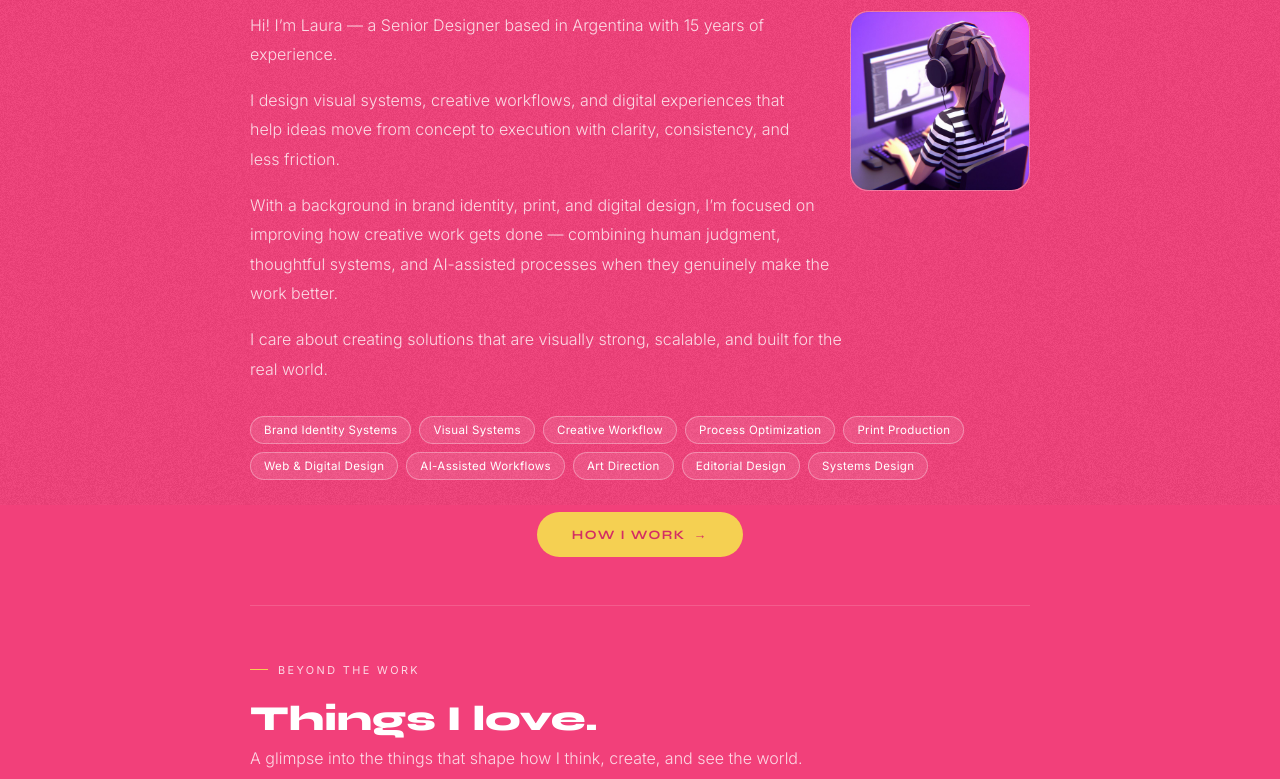
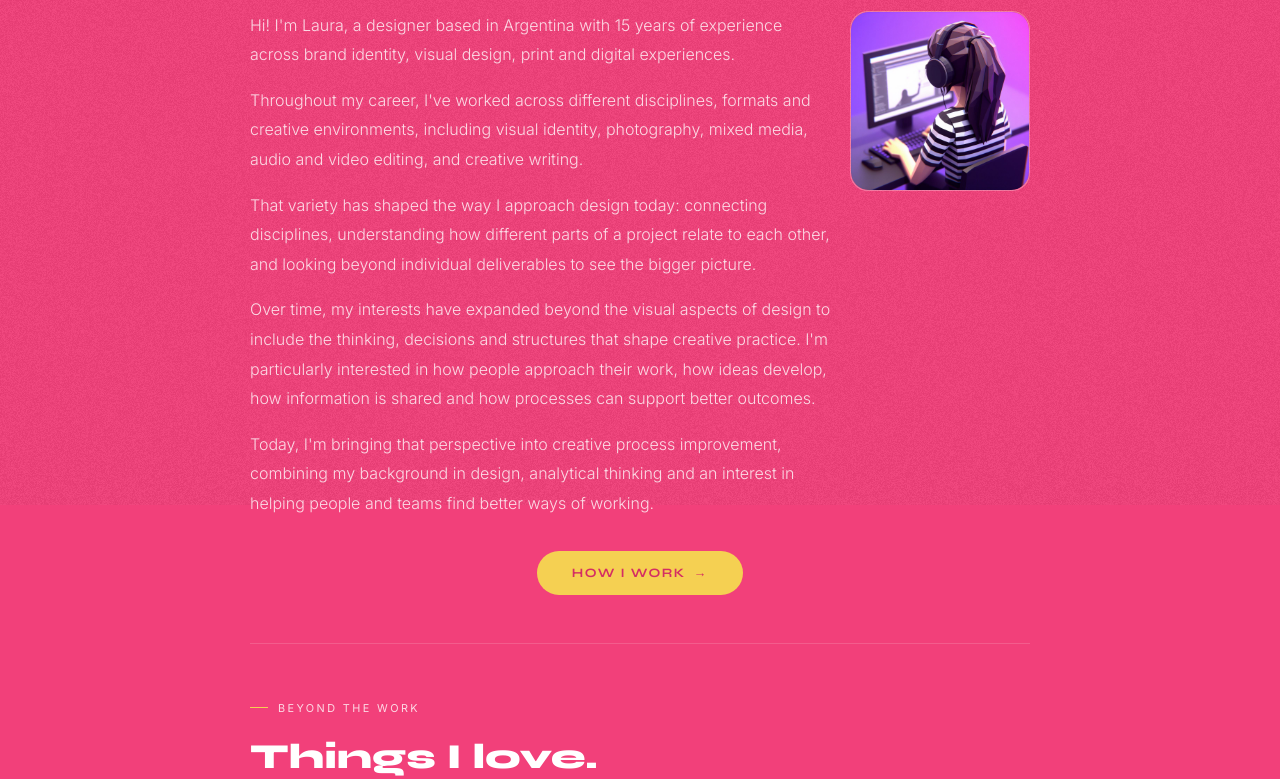
Before and after one commit to laumujica/lauramujica, a plain HTML site: page pages/about/index.html in a window 1280 px wide. Shown: the part 295-1074 px from the top of the page. Drawn offline with Linux system fonts and the light colour scheme.

Commit message:
Update About page with approved professional introduction

```diff
--- a/pages/about/index.html
+++ b/pages/about/index.html
@@ -59,7 +59,7 @@
 <div id="about" class="page active">
   <div class="page-inner">
     <div class="page-eyebrow">About me</div>
-    <h1 class="page-title">Honest design<br>for real people.</h1>
+    <h1 class="page-title">Design as a common thread.</h1>
 
     <div class="about-intro-grid">
       <div class="about-photo-slot">
@@ -67,24 +67,11 @@
           <img src="/img/Laura_profile.jpg" alt="Laura Mujica">
         </div>
       </div>
-      <p class="about-body">Hi! I’m Laura — a Senior Designer based in Argentina with 15 years of experience.</p>
-      <p class="about-body" style="margin-top:1rem">I design visual systems, creative workflows, and digital experiences that help ideas move from concept to execution with clarity, consistency, and less friction.</p>
-      <p class="about-body" style="margin-top:1rem">With a background in brand identity, print, and digital design, I’m focused on improving how creative work gets done — combining human judgment, thoughtful systems, and AI-assisted processes when they genuinely make the work better.</p>
-      <p class="about-body" style="margin-top:1rem">I care about creating solutions that are visually strong, scalable, and built for the real world.</p>
-    </div>
-
-    <div class="pills">
-      <span class="pill">Brand Identity Systems</span>
-      <span class="pill">Visual Systems</span>
-      <span class="pill">Creative Workflow</span>
-      <span class="pill">Process Optimization</span>
-      <span class="pill">Print Production</span>
-      <span class="pill">Web & Digital Design</span>
-      <span class="pill">AI-Assisted Workflows</span>
-      <span class="pill">Art Direction</span>
-      <span class="pill">Editorial Design</span>
-      <span class="pill">Systems Design</span>
-
+      <p class="about-body">Hi! I'm Laura, a designer based in Argentina with 15 years of experience across brand identity, visual design, print and digital experiences.</p>
+      <p class="about-body" style="margin-top:1rem">Throughout my career, I've worked across different disciplines, formats and creative environments, including visual identity, photography, mixed media, audio and video editing, and creative writing.</p>
+      <p class="about-body" style="margin-top:1rem">That variety has shaped the way I approach design today: connecting disciplines, understanding how different parts of a project relate to each other, and looking beyond individual deliverables to see the bigger picture.</p>
+      <p class="about-body" style="margin-top:1rem">Over time, my interests have expanded beyond the visual aspects of design to include the thinking, decisions and structures that shape creative practice. I'm particularly interested in how people approach their work, how ideas develop, how information is shared and how processes can support better outcomes.</p>
+      <p class="about-body" style="margin-top:1rem">Today, I'm bringing that perspective into creative process improvement, combining my background in design, analytical thinking and an interest in helping people and teams find better ways of working.</p>
     </div>
 
     <button type="button" class="btn-primary btn-yellow about-principles-trigger" id="openWorkingPrinciples"
```
